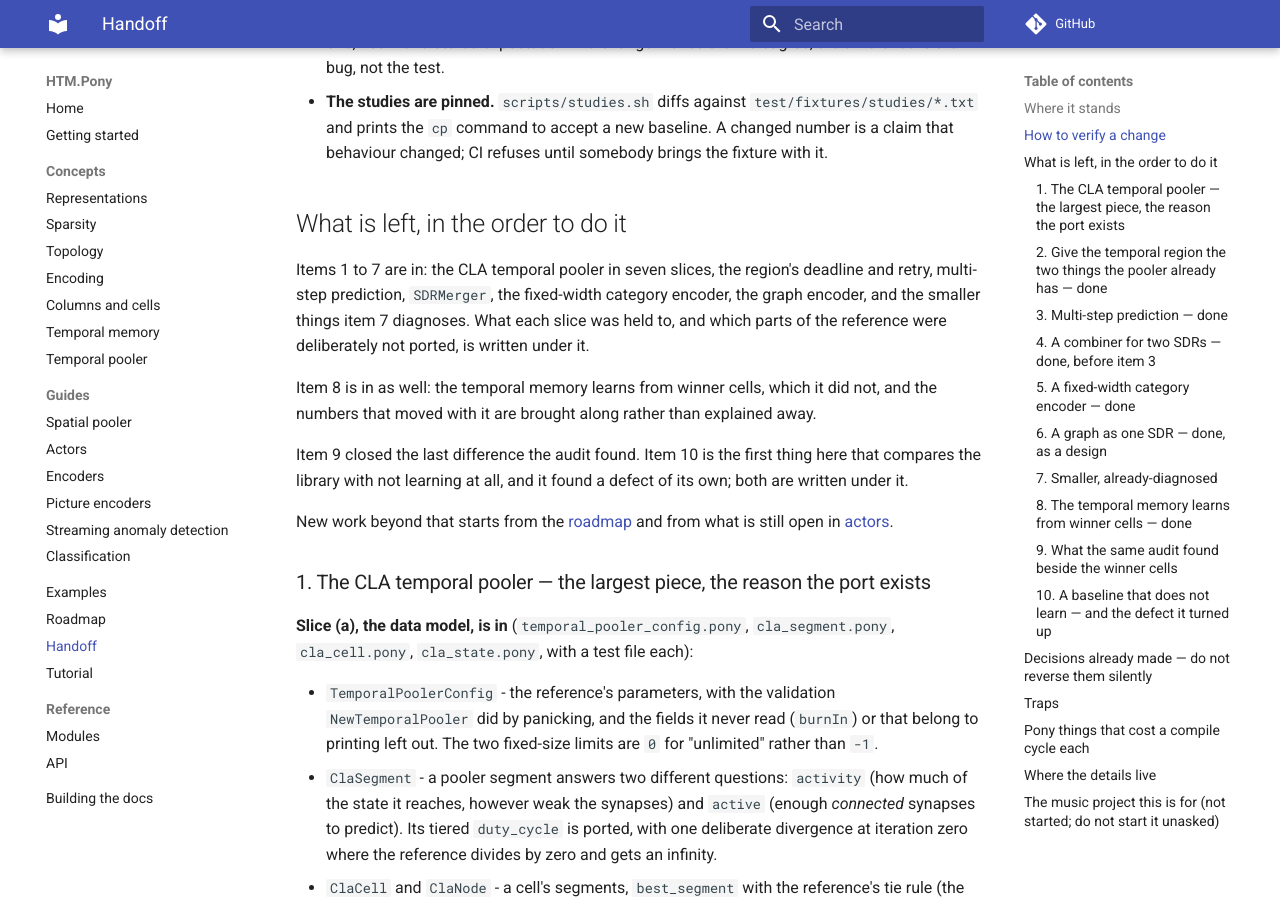
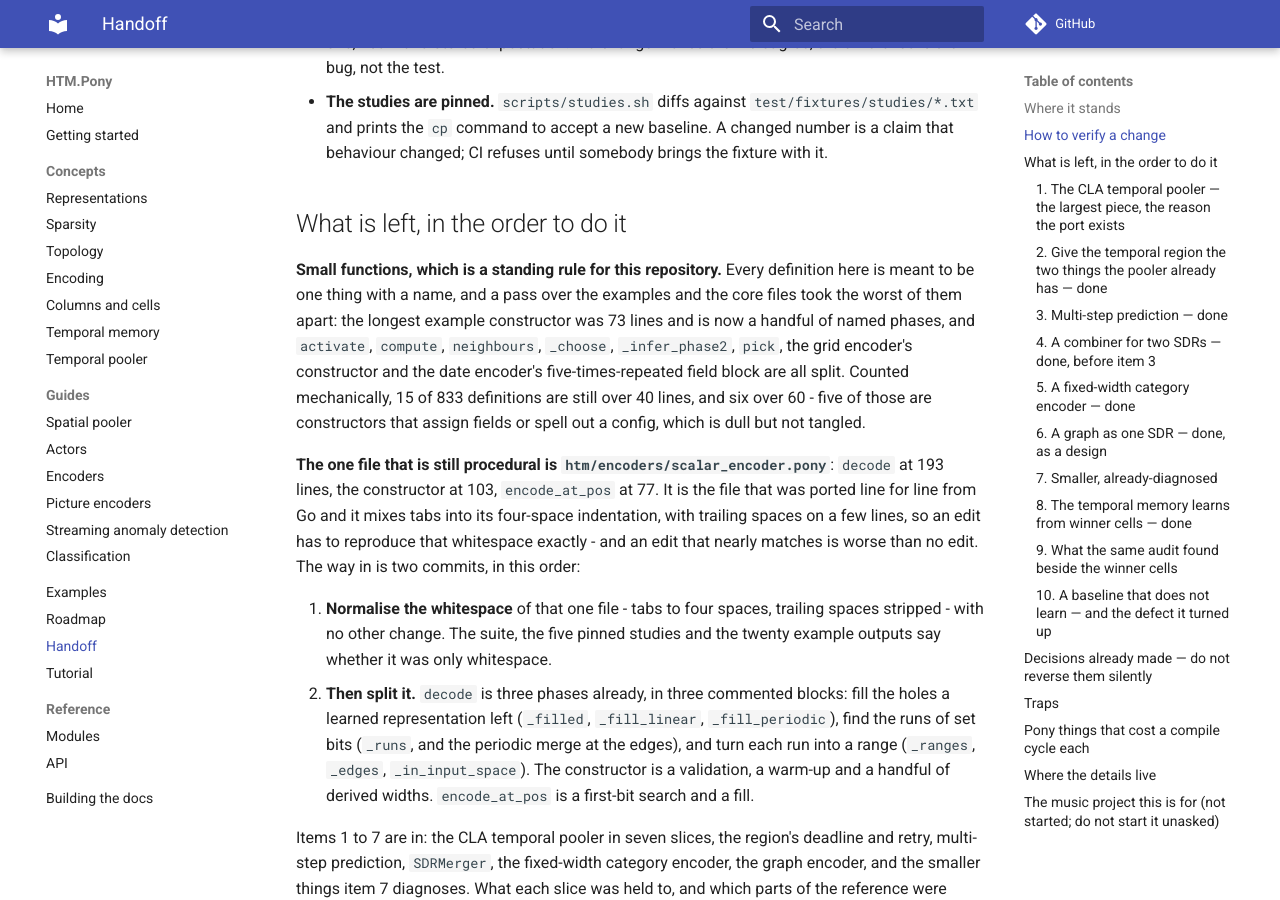
Before and after one commit to d-led/htm.pony, an MkDocs documentation site: the page built from docs/handoff.md, in a window 1280 px wide and 900 px high, scrolled down 1849 px. Built offline with MkDocs 1.6.1 and Material for MkDocs 9.7.7, drawn with Linux system fonts in a browser that asks for light colours; comment, search, counter and statistics services are not loaded.

Commit message:
handoff: small functions are a rule, and what is left of the pass
Records the standing rule, the count that says where the pass stands (15 of
833 definitions over 40 lines, six over 60, five of them constructors that
assign fields), and the two commits still owed to scalar_encoder.pony - the
normalisation first, then the split - with the three phases decode already
has, named.

```diff
--- a/docs/handoff.md
+++ b/docs/handoff.md
@@ -66,6 +66,33 @@ Two rules that keep the repository honest, both enforced by tests:
   fixture with it.
 
 ## What is left, in the order to do it
+
+**Small functions, which is a standing rule for this repository.** Every
+definition here is meant to be one thing with a name, and a pass over the
+examples and the core files took the worst of them apart: the longest example
+constructor was 73 lines and is now a handful of named phases, and `activate`,
+`compute`, `neighbours`, `_choose`, `_infer_phase2`, `pick`, the grid encoder's
+constructor and the date encoder's five-times-repeated field block are all split.
+Counted mechanically, 15 of 833 definitions are still over 40 lines, and six over
+60 - five of those are constructors that assign fields or spell out a config,
+which is dull but not tangled.
+
+**The one file that is still procedural is `htm/encoders/scalar_encoder.pony`**:
+`decode` at 193 lines, the constructor at 103, `encode_at_pos` at 77. It is the
+file that was ported line for line from Go and it mixes tabs into its four-space
+indentation, with trailing spaces on a few lines, so an edit has to reproduce
+that whitespace exactly - and an edit that nearly matches is worse than no edit.
+The way in is two commits, in this order:
+
+1. **Normalise the whitespace** of that one file - tabs to four spaces, trailing
+   spaces stripped - with no other change. The suite, the five pinned studies and
+   the twenty example outputs say whether it was only whitespace.
+2. **Then split it.** `decode` is three phases already, in three commented
+   blocks: fill the holes a learned representation left (`_filled`, `_fill_linear`,
+   `_fill_periodic`), find the runs of set bits (`_runs`, and the periodic merge
+   at the edges), and turn each run into a range (`_ranges`, `_edges`,
+   `_in_input_space`). The constructor is a validation, a warm-up and a handful
+   of derived widths. `encode_at_pos` is a first-bit search and a fill.
 
 Items 1 to 7 are in: the CLA temporal pooler in seven slices, the region's
 deadline and retry, multi-step prediction, `SDRMerger`, the fixed-width category
```
